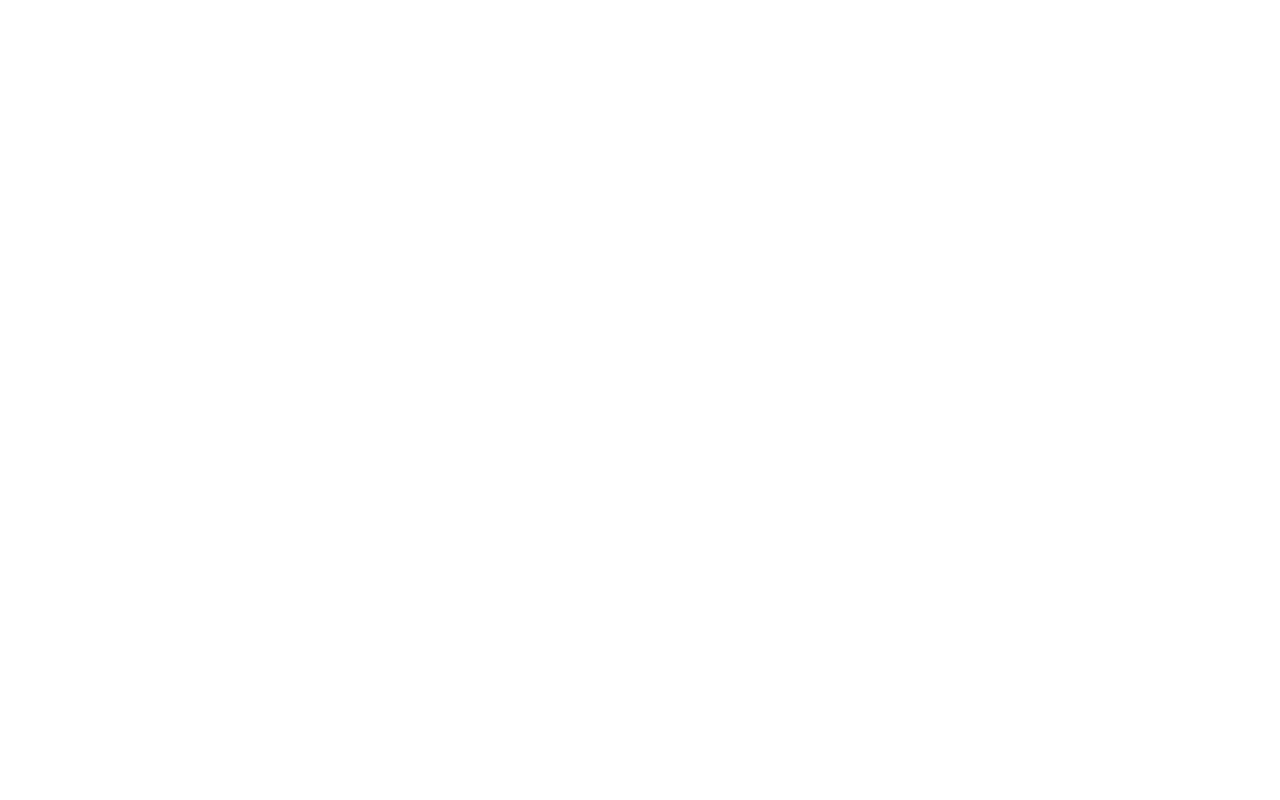
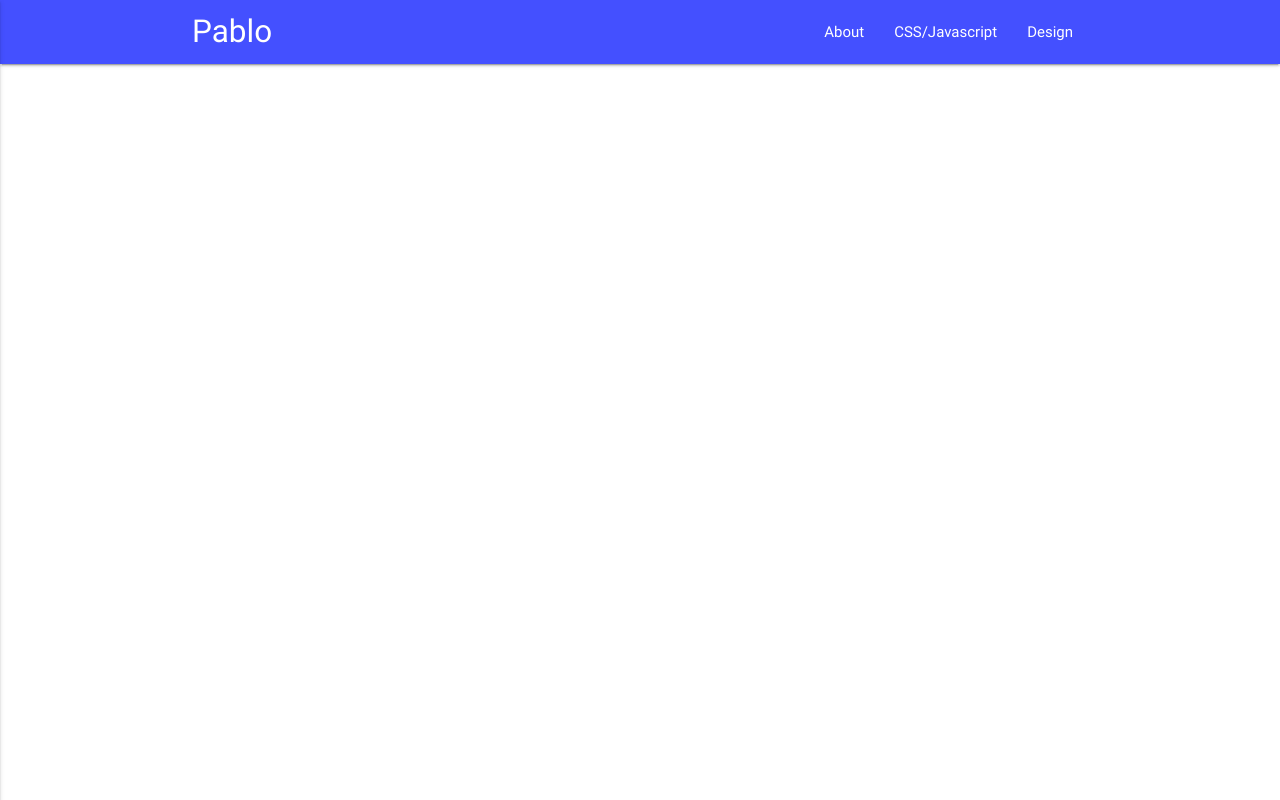
Before and after one commit to pabloverapdx/.github.io, a plain HTML site: page index.html in a window 1280 px wide. Drawn offline with nearby package versions, Linux system fonts and the light colour scheme.

Commit message:
add collapsible navbar

```diff
--- a/index.html
+++ b/index.html
@@ -13,6 +13,31 @@
   </head>
 
   <body>
+    <!-- Nav Bar  -->
+    <div class="navbar-fixed">
+      <nav>
+        <div class="container">
+          <div class="nav-wrapper">
+            <a href="#top" class="brand-logo">Pablo</a>
+            <a href="#" data-activates="mobile-demo" class="button-collapse"><i class="material-icons">menu</i></a>
+            <ul class="right hide-on-med-and-down">
+              <li><a href="#about">About</a></li>
+              <li><a href="#projects">CSS/Javascript</a></li>
+              <li><a href="#designs">Design</a></li>
+            </ul>
+            <ul class="side-nav" id="mobile-demo">
+              <li><a href="#about">About</a></li>
+              <li><a href="#projects">CSS/Javascript</a></li>
+              <li><a href="#designs">Design</a></li>
+            </ul>
+          </div>
+        </div>
+      </nav>
+    </div>
+  <!-- End Nav Bar  -->
+
+
+
 
   <script type="text/javascript" src="https://code.jquery.com/jquery-2.1.1.min.js"></script>
   <script src="js/scripts.js"></script>
--- a/js/scripts.js
+++ b/js/scripts.js
@@ -0,0 +1,3 @@
+$(document).ready(function(){
+	$(".button-collapse").sideNav();
+});
--- a/scss/main.scss
+++ b/scss/main.scss
@@ -0,0 +1,16 @@
+*,
+*::before,
+*::after {
+	-webkit-box-sizing: border-box;
+	-moz-box-sizing: border-box;
+	box-sizing: border-box;
+}
+
+html body {
+	width: 100vw;
+	height: 100vh;
+}
+
+nav {
+	background-color: #4450FF;
+}
```
Also changed, not shown: css/main.css, 1 other file.
